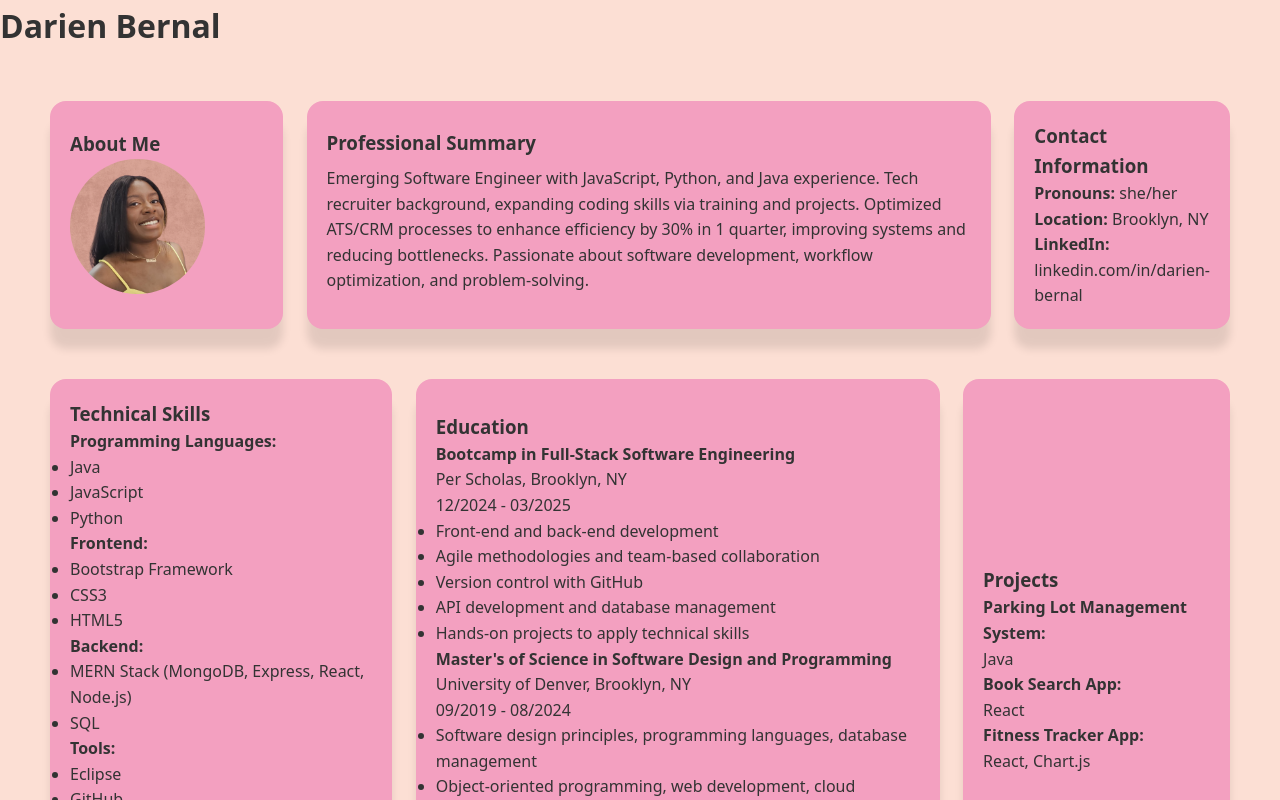
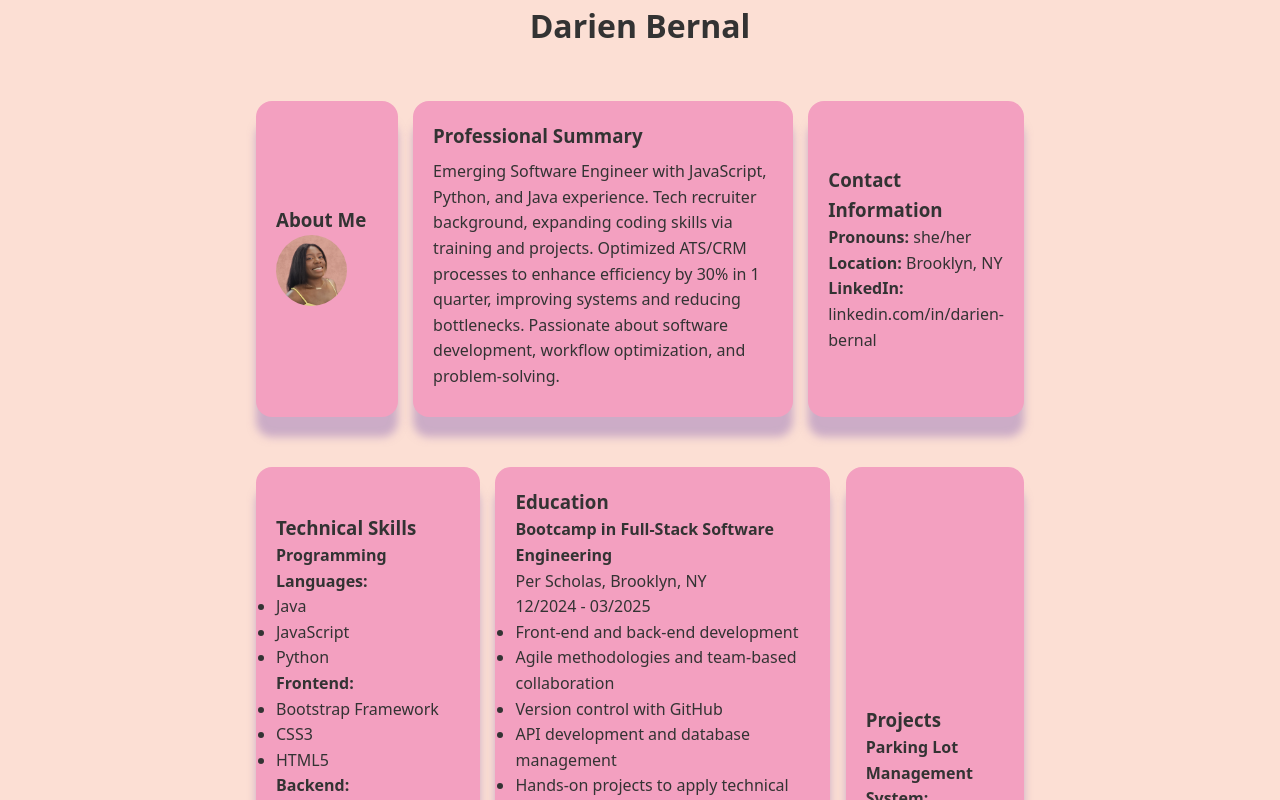
Before and after one commit to dbernal92/personal-portfolio, a React (Vite) app: page / in a window 1280 px wide. Shown: the top 800 px of the page. Built offline with nearby package versions, Linux system fonts and the light colour scheme.

Commit message:
Centered experience and created center div for App.jsx

```diff
--- a/src/App.css
+++ b/src/App.css
@@ -23,16 +23,25 @@
   /* width: 1%; */
   padding: 20px;
   /* padding: var(--spacing-md); */
-  box-shadow: 0 20px 8px rgba(0,0,0,0.1);
+  box-shadow: 0 20px 8px rgb(155, 121, 185, .5);
+}
+
+#page {
+  justify-items: center;
 }
 
 #about-me, #contact, #top-card-section, #middle-card-section, #bottom-card-section {
   display: flex;
   margin: 50px;
   gap: 2%;
+  width: 60%;
 }
 
 #top-card-section {
+  justify-content: center;
+}
+
+#bottom-card-section {
   justify-content: center;
 }
 
--- a/src/App.jsx
+++ b/src/App.jsx
@@ -11,7 +11,7 @@ import './App.css'
 function App() {
 
   return (
-    <>
+    <div id='page'>
       <Header />
       <div id="about-me">
         <AboutMe />
@@ -23,14 +23,10 @@ function App() {
         <Education />
         <Projects />
       </div>
-      <div id="middle-card-section">
-
-
-      </div>
       <div id="bottom-card-section">
         <Experience />
       </div>
-    </>
+    </div>
   )
 }
 
```
